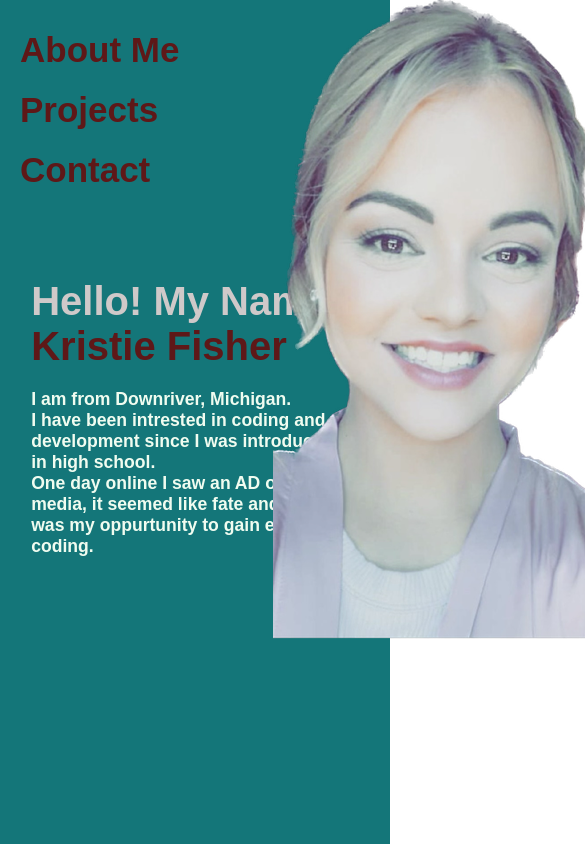
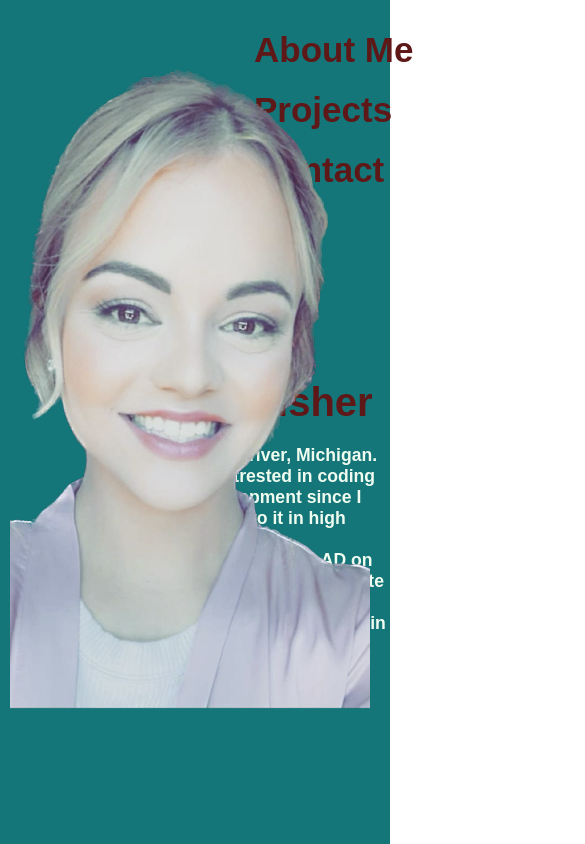
Before and after one commit to FisherK19/professional-portfolio, a plain HTML site: page index.html in a window 390 px wide. Shown: the top 844 px of the page, 585 px wide, since content can reach past the window. Drawn offline with Linux system fonts and the light colour scheme.

Commit message:
Trying to debug media

```diff
--- a/assets/style.css
+++ b/assets/style.css
@@ -21,6 +21,7 @@ nav{
     padding: 20px 0;
     align-items: center;
     justify-content: space-between;
+    margin-left: 60%;
 }
 /* nav list styling */
 nav ul li{
@@ -40,8 +41,8 @@ color:rgb(159, 159, 196);
 }
 /* added margins for About me */
 .detel{
-    margin-left: 8%;
-    margin-top: 15%;
+    margin-left: 30%;
+    margin-top: 18%;
 }
 /* added margin and styling for header */
 header {
@@ -55,20 +56,17 @@ span{
 }
 
 ol {
-
   font-weight: bolder;
   font-size: 1.1rem;
   color: rgb(240, 252, 240);
 }
 /* Portfolio picture and positioning */
-.Picture{
-    height: 100%;
-    position: absolute;
-    left: 70%;
-    bottom: 0;
-    transform: translateX(-50);
-    transition: bottom 1s, left 1s;
-    opacity: 1;
+.Picture {
+ position: absolute;
+ top: 70px;
+ right: 0px;
+ bottom: 30px;
+ left: 10px;
 }
 /* projects styling and positioning */
 h1{
@@ -101,7 +99,7 @@ h2 {
   flex-direction:column;
   background-color: rgb(221, 208, 208);
   margin-top: 365px;
-  height: 100%;
+  height: 150%;
   color: #5e1818;
 }
 /* Project images and positioning */
@@ -120,51 +118,8 @@ box-sizing: border-box;
   border-radius: 40%;
 }
   /* added media */
-  @media only screen and  (max-width: 400px) {
-    .hero {
-      width: 100%;
-      height: 100%
 
-    }
-  }
-  @media (min-width: 401px) {
-    .hero {
-      width: 100%;
-      height: 100%;
 
-    }
-  }
-
-  @media (max-width: 800px) {
-    .Picture {
-      width: 15%;
-    height: 100%;}
-    }
-    @media (min-width: 601px) {
-      .Picture {
-        width: 25%;}
-      }
-
-    @media (max-width: 600px) {
-      .images img {
-        width: 100%;}
-      }
-
-      @media (max-width: 600px) {
-        .h2 {
-          width: 40%;}
-        }
-
-        @media (max-width: 600px) {
-          .images img {
-            width: 50%;
-          }
-  }
-  @media (max-width : 600px){
-    .nav{
-      width: 84%;}
-
-  }
 /* contact title and formatting */
   h3{
     border-bottom: 0;
--- a/index.html
+++ b/index.html
@@ -20,6 +20,9 @@
                 <li><a href="#Contact">Contact</a></li>
             </ul>
         </nav>
+        <div class="Picture">
+            <img src="images/thumbnail_image0.png" alt="Kristie">
+        </div>
         <!--About Me -->
         <div class="detel">
             <div id="About Me" class="I'm Kristie"></div>
@@ -31,9 +34,7 @@
          </p>
         </div>
         <!--Portfolio image-->
-        <div class="Picture">
-            <img src="images/thumbnail_image0.png" alt="Kristie">
-        </div>
+
           <!--Project images. Project links to deployed Applications-->
        <section id="Projects">
         <h1 class="headings">PROJECTS</h1>
```
